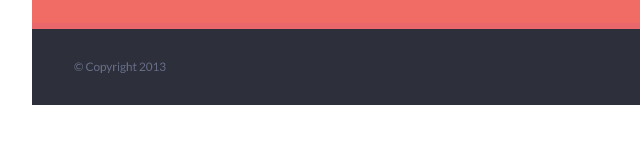
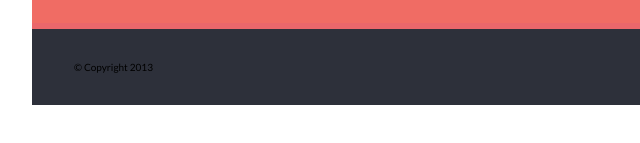
Before and after one commit to AlesyaZ/singolo, a plain HTML site: page singolo3.html in a window 1280 px wide. Shown: the part 625-768 px from the top of the page, 98-738 px from the left. Drawn offline with Linux system fonts and the light colour scheme.

Commit message:
fix: footer

```diff
--- a/singolo3.html
+++ b/singolo3.html
@@ -51,10 +51,7 @@
 <!-- END get_a_quote-->
 <!-- Start footer -->
 	<footer class="footer">
-	    <div class="footer__copyright">
-            <img src="assets/images/© Copyright 2013 · by PSDchat.com.png" alt="copyright">
-        </div>
-
+        <div class="footer__copyright">&copy; Copyright 2013</div>
 		<div class="footer__Social">
                         <a href="#">
                             <img src="./assets/images/Facebook.png" alt="icon-facebook" class="About_Us_social_fb">
```
